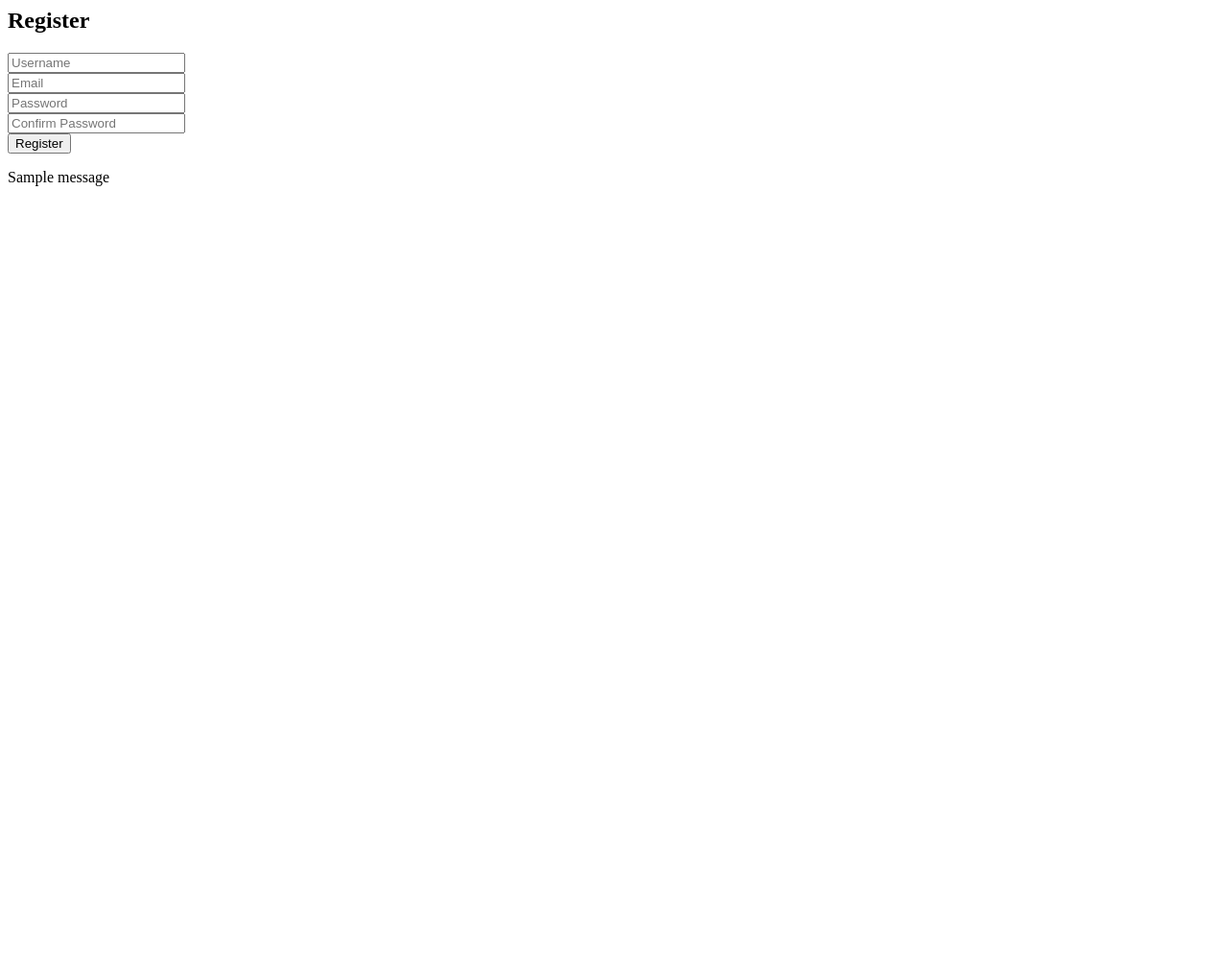
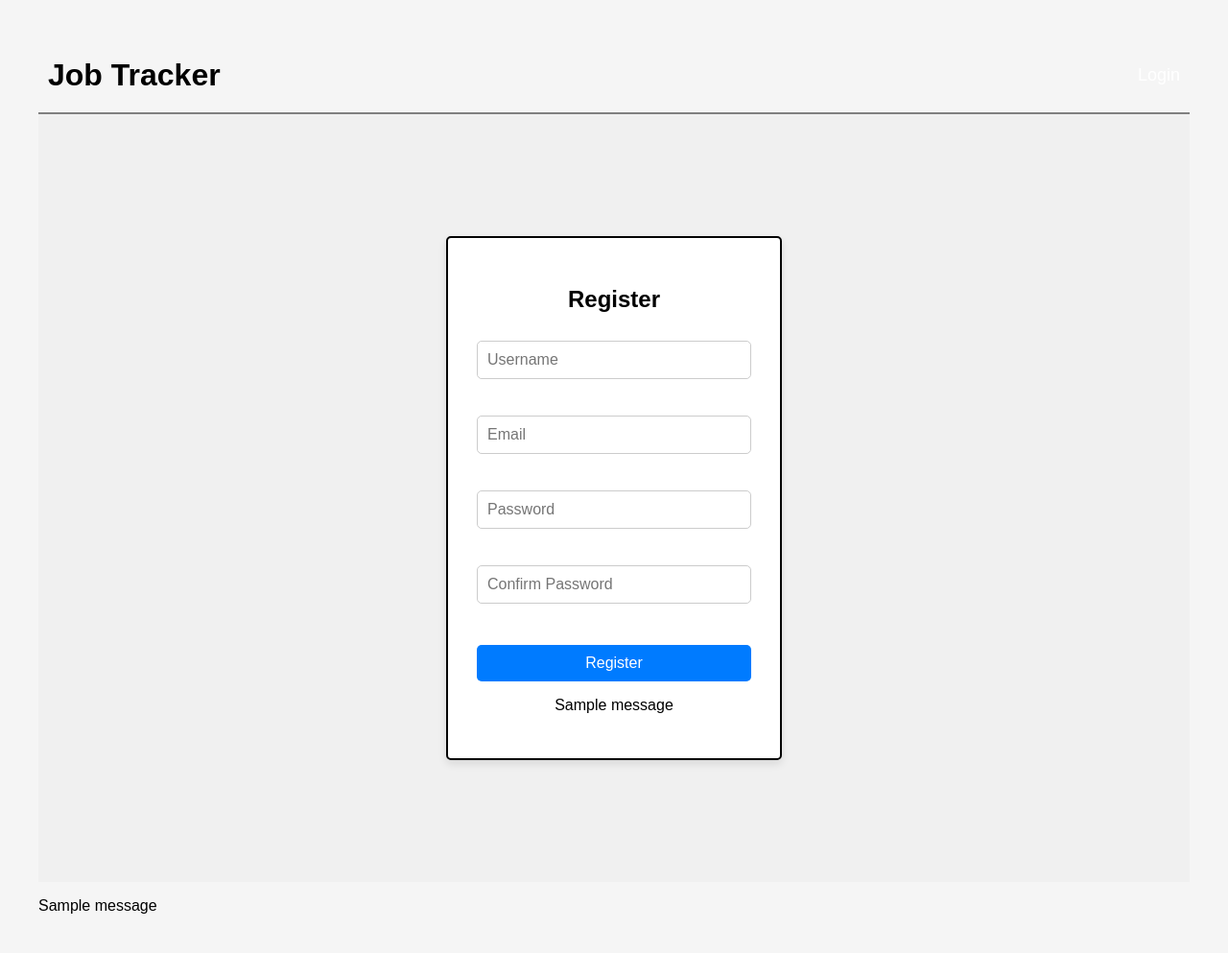
Before and after one commit to Syd7/ITrack, a Django app: page /register/ in a window 1280 px wide. Shown: the whole page at 96% size. Before the commit the page ends 194 px from the top, so only its background shows below. Run offline with Django 5.2, Linux system fonts and the light colour scheme; tables that the repository leaves empty hold one stand-in row (values such as "Sample post"); one stand-in notice (Sample message) is shown.

Commit message:
adjust html and css for register

```diff
--- a/iTrack/dashboard/static/dashboard/styles/design.css
+++ b/iTrack/dashboard/static/dashboard/styles/design.css
@@ -1,4 +1,4 @@
-body { font-family: Arial, sans-serif; margin: 40px; background-color: #f5f5f5; }
+body { font-family: Arial, sans-serif; margin: 40px; background-color: black; }
 h1 { color: #333; }
 .card { background-color: white; padding: 20px; margin: 10px 0; border-radius: 8px; box-shadow: 0 2px 4px rgba(0,0,0,0.1); }
 
--- a/iTrack/dashboard/templates/dashboard/scraped_jobs.html
+++ b/iTrack/dashboard/templates/dashboard/scraped_jobs.html
@@ -1,7 +1,7 @@
 {% extends "base.html" %}
 {% load static %}
 
-{% block title %}Organizer Information{% endblock %}
+{% block title %}Scraped Jobs{% endblock %}
 {% block head %}
 <link rel="stylesheet" href="{% static 'dashboard/styles/design.css' %}">
 {% endblock %}
--- /dev/null
+++ b/iTrack/user_management/static/user_management/styles/design.css
@@ -0,0 +1,56 @@
+body {
+    font-family: Arial, sans-serif;
+    margin: 40px;
+    background-color: #f5f5f5;
+    justify-content: center;
+    align-items: center;
+}
+
+.RegisterBox {
+    width: 350px;
+    padding: 30px;
+    border: 2px solid black;
+    border-radius: 5px;
+    background-color: white;
+    display: flex;
+    flex-direction: column;
+    justify-content: center;
+    align-items: center;
+    box-shadow: 0 4px 8px rgba(0,0,0,0.1);
+
+}
+
+.RegisterBox input {
+    width: 100%;
+    padding: 10px;
+    margin: 10px 0;
+    border: 1px solid #ccc;
+    border-radius: 5px;
+    box-sizing: border-box;
+    font-size: 16px;
+}
+
+.RegisterBox button {
+    width: 100%;
+    padding: 10px;
+    margin-top: 15px;
+    border: none;
+    border-radius: 5px;
+    background-color: #007BFF;
+    color: white;
+    font-size: 16px;
+    cursor: pointer;
+    transition: background-color 0.3s;
+}
+
+.centerContainer {
+    display: flex;
+    justify-content: center;
+    align-items: center;
+    height: 100vh;
+    background-color: #f0f0f0;
+}
+
+.RegisterBox button:hover {
+    background-color: #0056b3;
+}
--- a/iTrack/user_management/templates/user_management/register.html
+++ b/iTrack/user_management/templates/user_management/register.html
@@ -1,16 +1,36 @@
-<h2>Register</h2>
+{% extends "base.html" %}
+
+{% load static %}
+
+{% block title %}Register{% endblock %}
+{% block head %}
+<link rel="stylesheet" href="{% static 'user_management/styles/design.css' %}">
+{% endblock %}
+
+{% block content %}
 
 <form method="POST">
-    {% csrf_token %}
+    <div class="centerContainer">
+    <div class="RegisterBox">
+        <h2>Register</h2>
+        <form method="POST">
+            {% csrf_token %}
+            <input type="text" name="username" placeholder="Username" required><br>
+            <input type="email" name="email" placeholder="Email" required><br>
+            <input type="password" name="password1" placeholder="Password" required><br>
+            <input type="password" name="password2" placeholder="Confirm Password" required><br>
+            <button type="submit">Register</button>
+        </form>
+        {% for message in messages %}
+            <p>{{ message }}</p>
+        {% endfor %}
+    </div>
+</div>
 
-    <input type="text" name="username" placeholder="Username" required><br>
-    <input type="email" name="email" placeholder="Email" required><br>
-    <input type="password" name="password1" placeholder="Password" required><br>
-    <input type="password" name="password2" placeholder="Confirm Password" required><br>
-
-    <button type="submit">Register</button>
 </form>
 
 {% for message in messages %}
     <p>{{ message }}</p>
 {% endfor %}
+
+{% endblock %}
```
